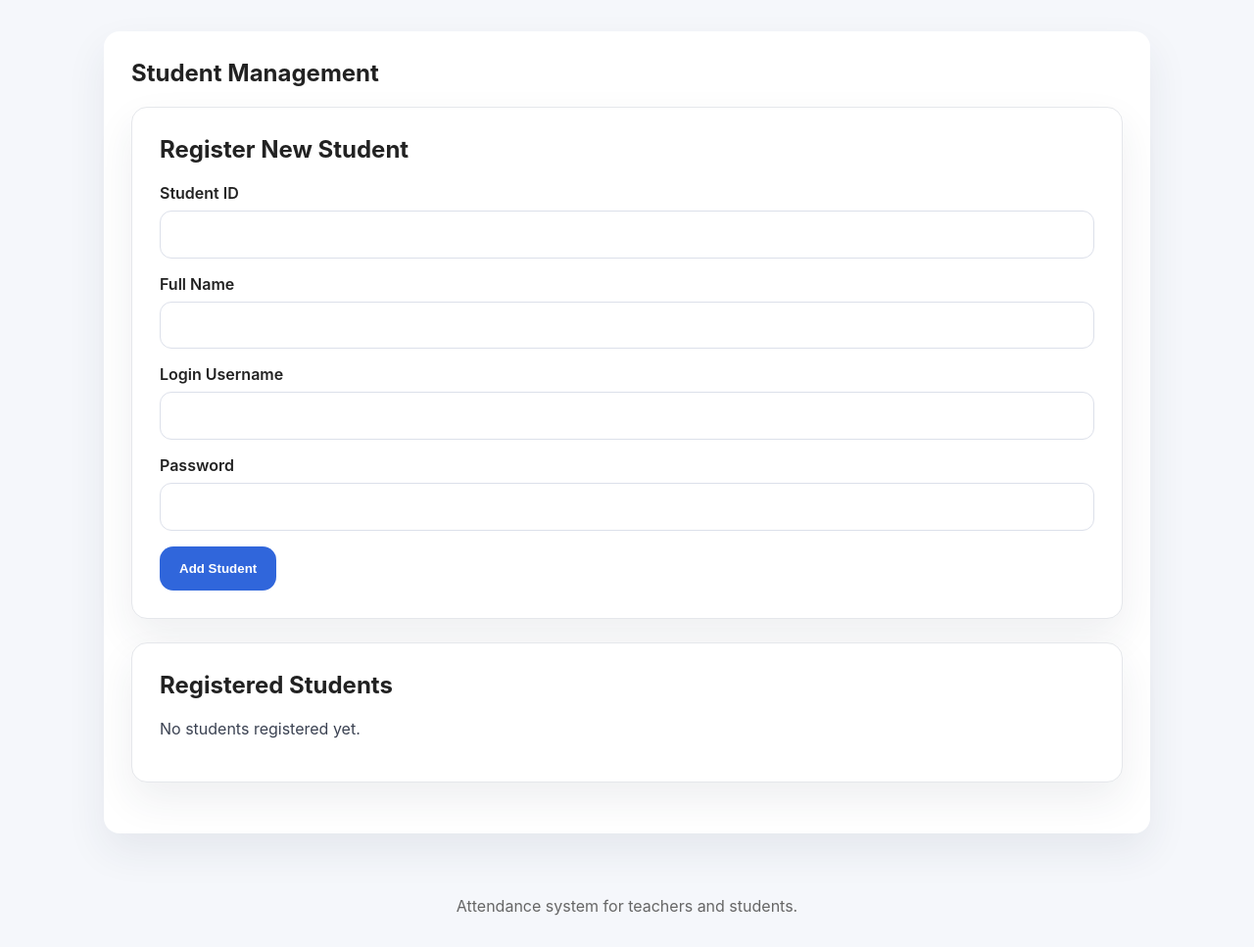
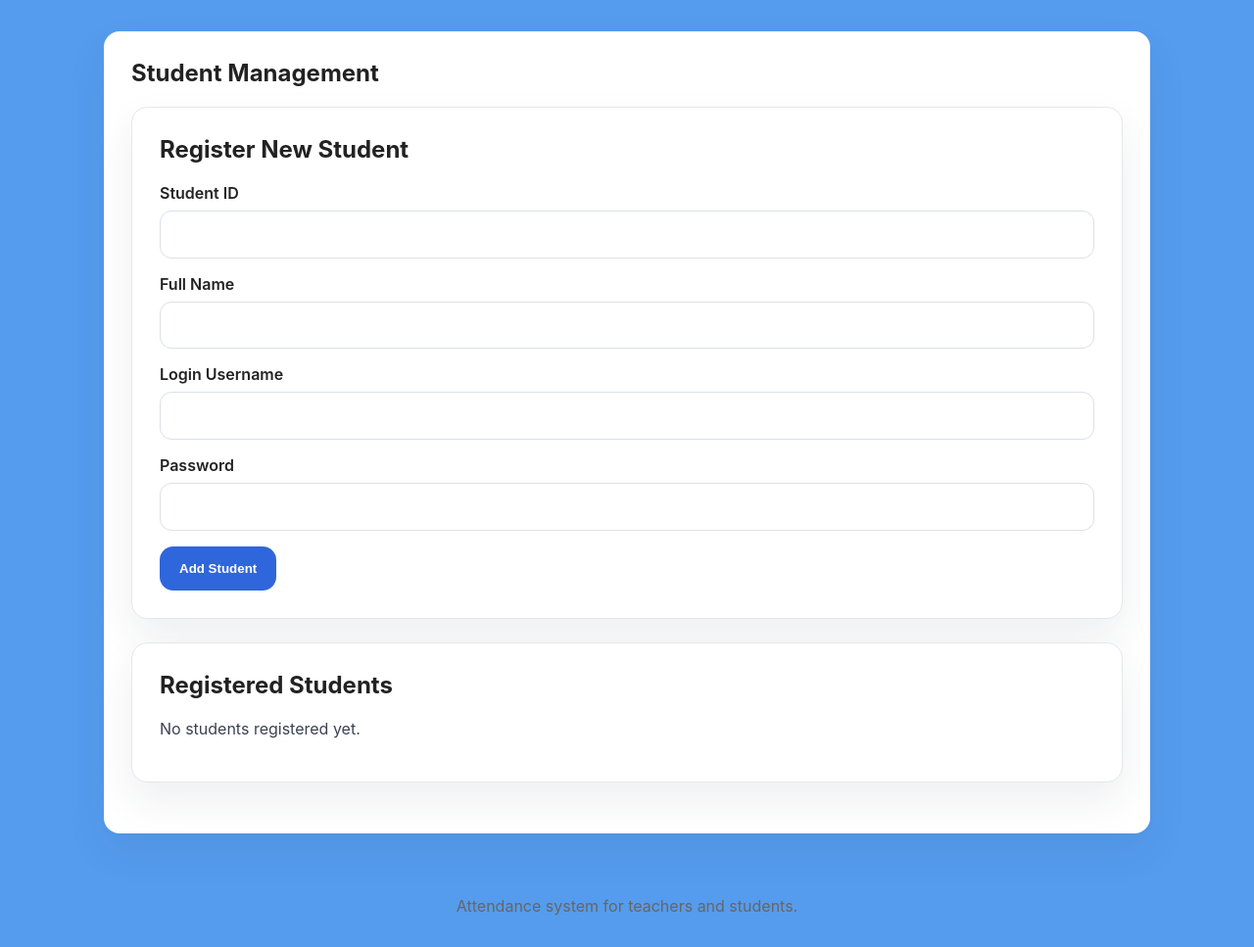
Before and after one commit to ashaanand9972-commits/attendance_management, a Flask app: page /teacher/students in a window 1280 px wide. Shown: the part 56-1023 px from the top of the page at 98% size. Run offline with Flask 3, Linux system fonts and the light colour scheme; the visitor is signed in with stand-in values (Sample User, id 1); data comes from the database, SQL or seed files in the repository; data that the repository does not hold is empty.

Commit message:
I changed the background color

```diff
--- a/static/style.css
+++ b/static/style.css
@@ -5,7 +5,7 @@
 body {
   margin: 0;
   font-family: Inter, system-ui, sans-serif;
-  background: #f5f7fb;
+  background: #559cee;
   color: #222;
 }
 
```
